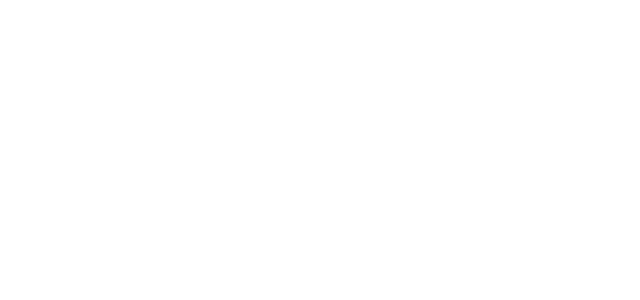
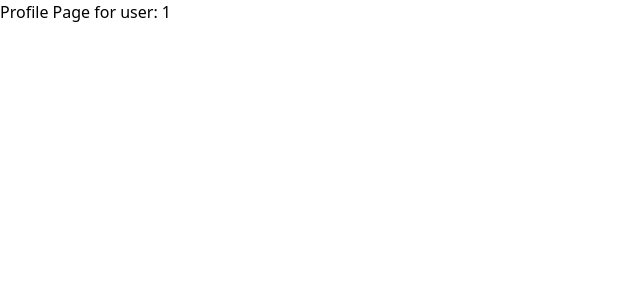
Before and after one commit to AbdullahMahmoudHanafy/VibeConnect, a React (Vite) app in the folder Client/: page /profile/1 in a window 1280 px wide. Before the commit this address had no page. Shown: the top 300 px of the page, without its empty margins (0-640 px from the left). Built offline with nearby package versions, Linux system fonts and the light colour scheme.

Commit message:
initial code of the profile page

```diff
--- a/Client/src/App.tsx
+++ b/Client/src/App.tsx
@@ -4,6 +4,7 @@ import Login from "./pages/Login/Login";
 import Dashboard from "./pages/Dashboard/Dashboard";
 import SignUp from "./pages/Sign-up/Sign-up";
 import FollowersPage from "./pages/Followers/Followers";
+import Profile from "./pages/Profile/Profile";
 
 function App() {
   return (
@@ -13,6 +14,7 @@ function App() {
       <Route path="/dashboard" element={<Dashboard />} />
       <Route path="/sign-up" element={<SignUp />} />
       <Route path="/followers" element={<FollowersPage />} />
+      <Route path="/profile/:userId" element={<Profile />} />
     </Routes>
   );
 }
--- a/Client/src/pages/Dashboard/Dashboard.tsx
+++ b/Client/src/pages/Dashboard/Dashboard.tsx
@@ -41,7 +41,7 @@ export default function Dashboard() {
                         <p className="font-bold">{user?.name ?? "Jhon Doe"}</p>
                         <p className="text-gray-500 text-sm">@{user?.name ?? "jhondoe"}</p>
                     </div>
-                    <button className="h-8 w-8 rounded-full border border-gray-300 hover:bg-gray-100 cursor-pointer"><FontAwesomeIcon icon={faAngleRight} /></button>
+                    <button onClick={() => (navigate(`/profile/${user?.id}`))} className="h-8 w-8 rounded-full border border-gray-300 hover:bg-gray-100 cursor-pointer"><FontAwesomeIcon icon={faAngleRight} /></button>
                 </div>
                 <hr className="text-gray-300"/>
                 <div className="flex flex-row items-center justify-between">
--- a/Client/src/pages/Followers/Followers.tsx
+++ b/Client/src/pages/Followers/Followers.tsx
@@ -36,8 +36,8 @@ export default function FollowersPage() {
                     followers?.length != 0 && <div className="flex flex-col gap-4">
                         {followers?.map((follower) => {
                             return (
-                                <div className="flex flex-row items-center justify-start h-auto gap-4">
-                                    <div className="w-30 h-full flex items-center justify-center"><img className="w-12 h-12 rounded-full" src="https://tse2.mm.bing.net/th/id/OIP.QcK8C3zq-RxHOZqTqxGD6wHaFj?rs=1&pid=ImgDetMain&o=7&rm=3" alt="" /></div>
+                                <div key={follower[0].id}className="flex flex-row items-center justify-start h-auto gap-4">
+                                    <div className="w-30 h-full flex items-center justify-center"><img  onClick={() => navigate(`/profile/${follower[0].id}`)} className="w-12 h-12 rounded-full cursor-pointer" src="https://tse2.mm.bing.net/th/id/OIP.QcK8C3zq-RxHOZqTqxGD6wHaFj?rs=1&pid=ImgDetMain&o=7&rm=3" alt="" /></div>
                                     <div className="w-full flex flex-col items-start justify-center">
                                         <p>{follower[0].name}</p>
                                         <p className="text-gray-500">@{follower[0].name}</p>
--- /dev/null
+++ b/Client/src/pages/Profile/Profile.tsx
@@ -0,0 +1,9 @@
+import { useParams } from "react-router-dom"
+export default function Profile() {
+    const { userId } = useParams();
+    return (
+        <div>
+            Profile Page for user: {userId}
+        </div>
+    )
+}
```
